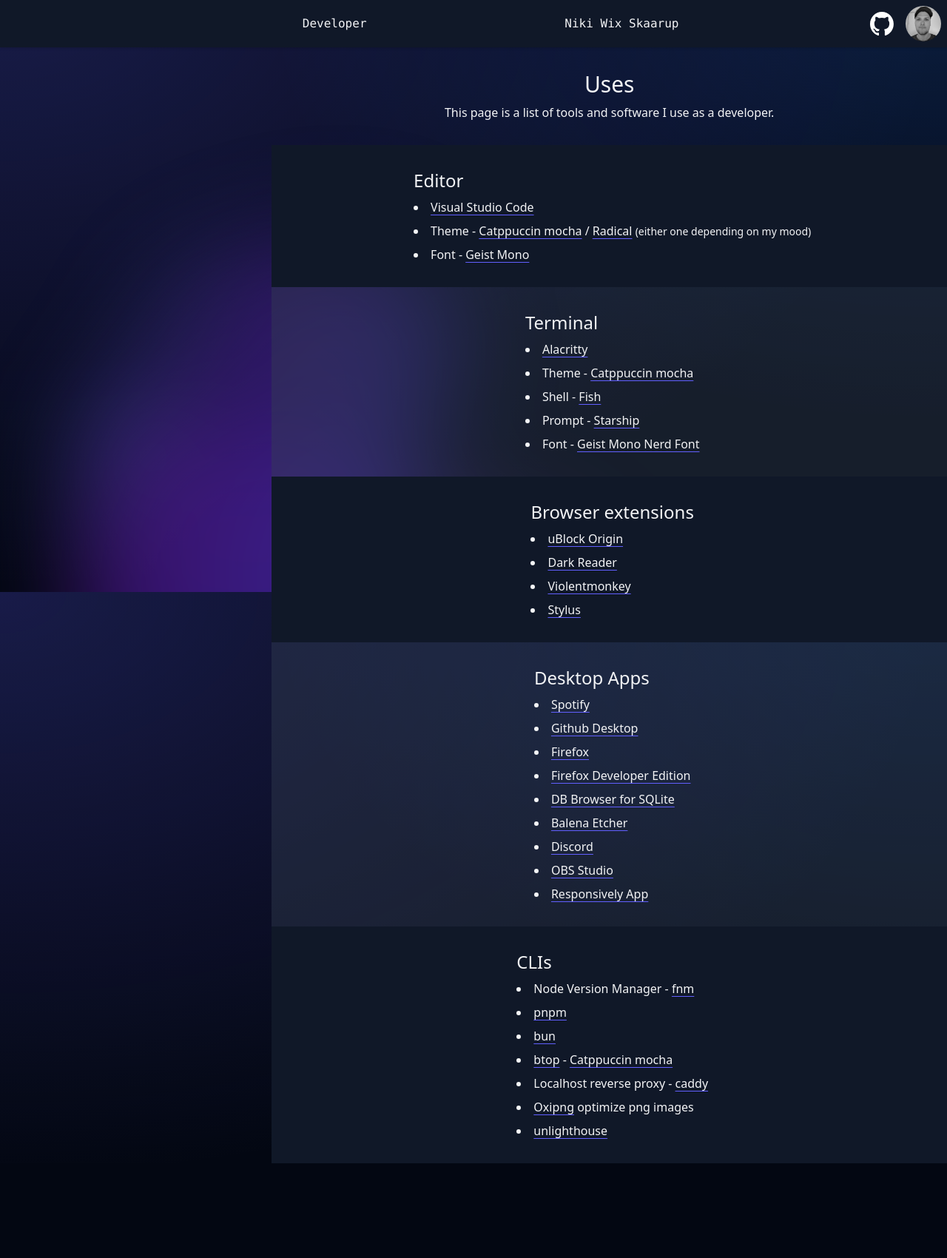
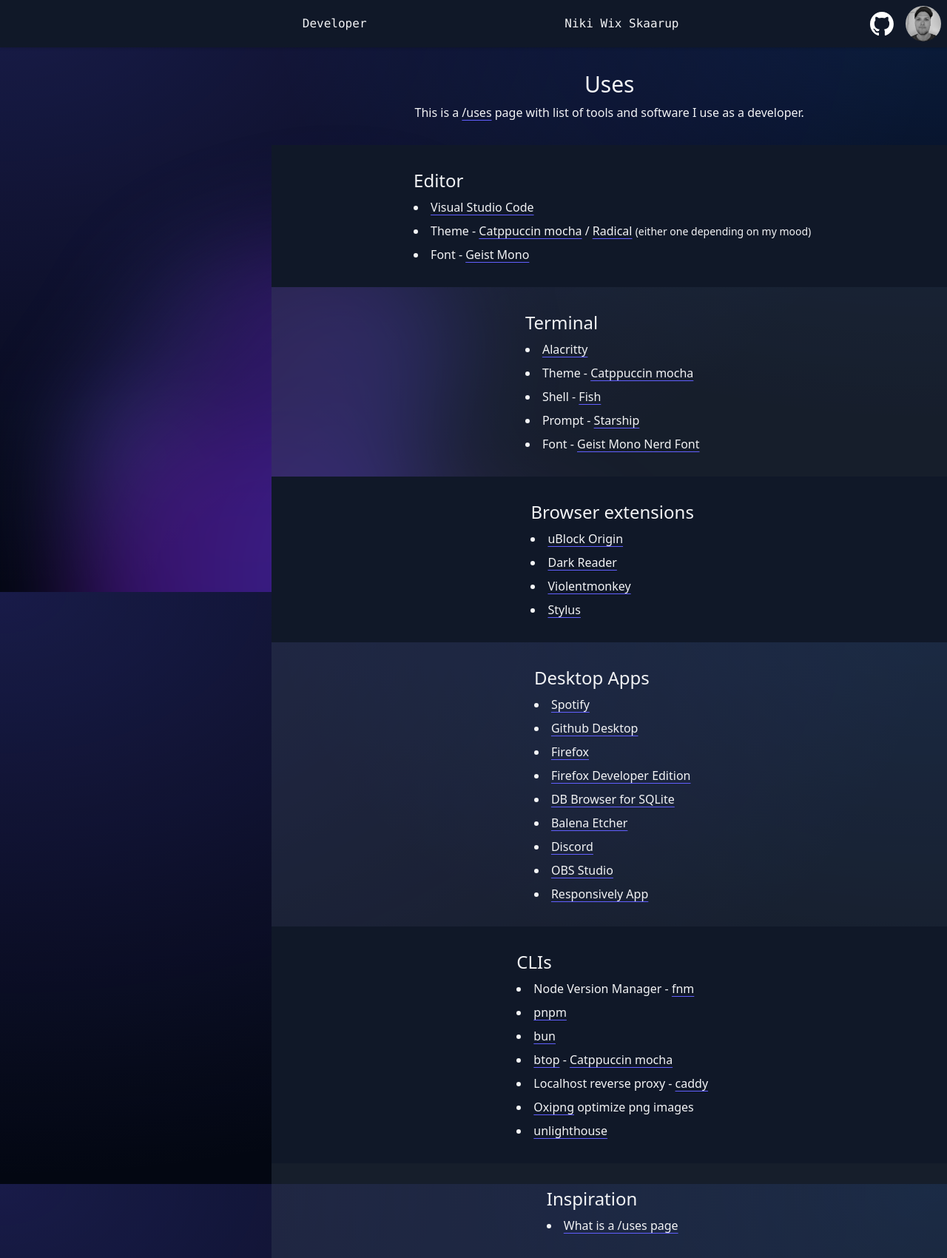
Before and after one commit to NikiSkaarup/skaarup.dev-v2, a SvelteKit app: page /uses in a window 1280 px wide. Shown: the whole page at 74% size. Before the commit the page ends 1572 px from the top, so only its background shows below. Built offline with nearby package versions, Linux system fonts and the light colour scheme.

Commit message:
add inspiration link

```diff
--- a/src/routes/uses/+page.svelte
+++ b/src/routes/uses/+page.svelte
@@ -9,7 +9,8 @@
 	<PageHeading>
 		<svelte:fragment slot="title">Uses</svelte:fragment>
 		<p class="text-balance text-center">
-			This page is a list of tools and software I use as a developer.
+			This is a <Link href="https://github.com/wesbos/awesome-uses/">/uses</Link> page with list
+			of tools and software I use as a developer.
 		</p>
 	</PageHeading>
 	<UsesSection id="editor" class="breakout content grid bg-gray-900">
@@ -116,4 +117,12 @@
 			</li>
 		</List>
 	</UsesSection>
+	<UsesSection id="inspiration" class="full-width content grid bg-gray-700/40">
+		<svelte:fragment slot="title">Inspiration</svelte:fragment>
+		<List>
+			<li>
+				<Link href="https://uses.tech/">What is a /uses page</Link>
+			</li>
+		</List>
+	</UsesSection>
 </article>
```
